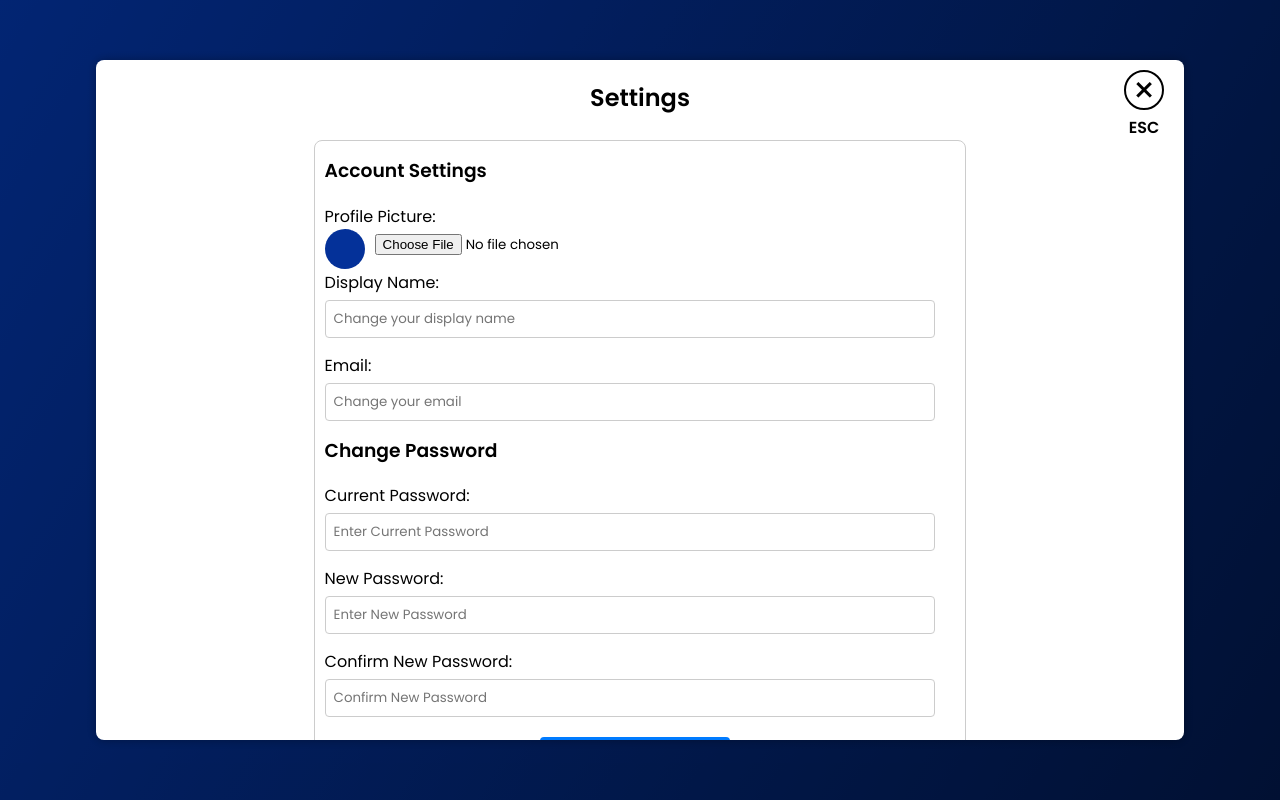
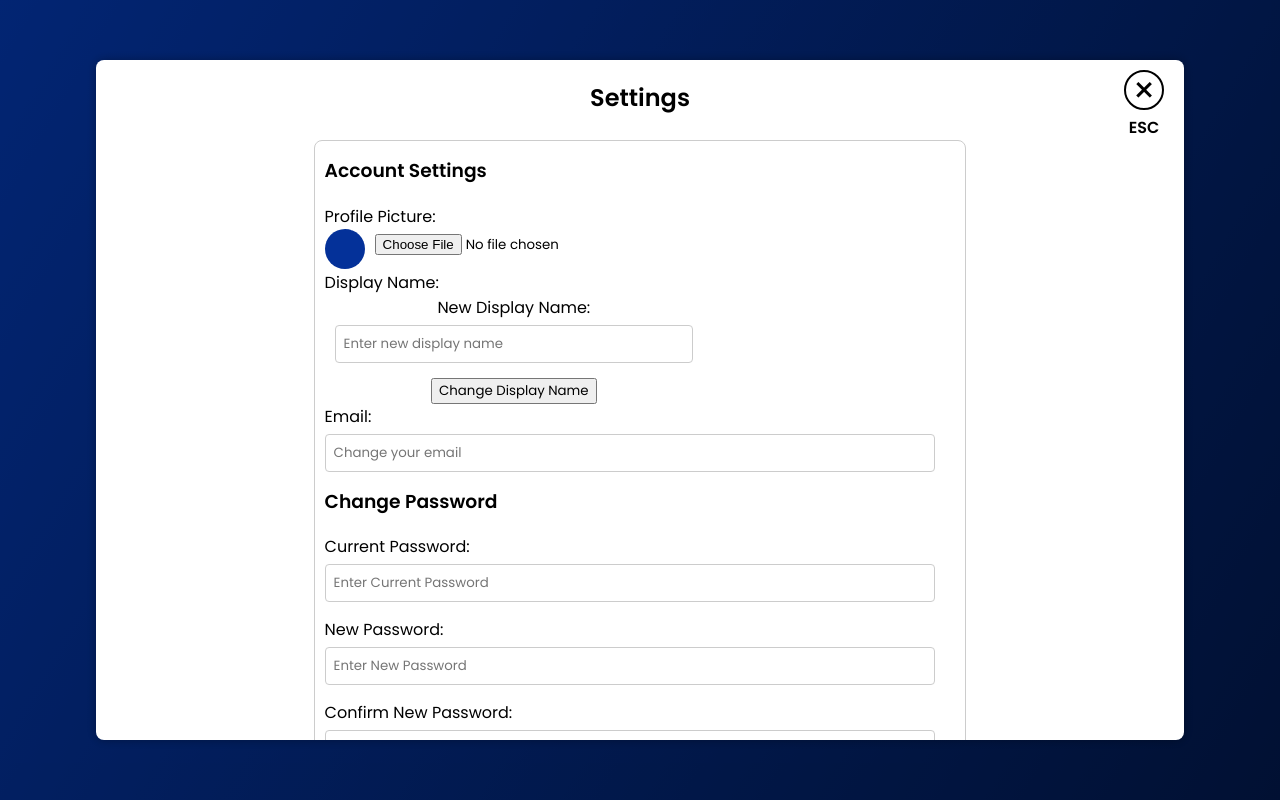
Before and after one commit to JackGerry1/KS222-Dynamics, a React (Create React App) app: page /settings in a window 1280 px wide. Built offline with nearby package versions, Linux system fonts and the light colour scheme; no server answers; sample sign-in values are in the browser's storage.

Commit message:
adding change display name function

```diff
--- a/src/components/Settings.jsx
+++ b/src/components/Settings.jsx
@@ -1,57 +1,138 @@
-// src/Pages/Settings.js
-
-// Settings.jsx with the releavent react includes and the css files
 import React, { useState } from "react";
 import { Link } from "react-router-dom";
+// import DeleteConfirmation from "./DeleteConfirmationPopUp";
 import "../styles/Settings.css";
+import { getAuth, deleteUser, updateProfile } from "firebase/auth";
+import { db } from "../firebase";
+import {
+  doc,
+  deleteDoc,
+  setDoc,
+  collection,
+  getDocs,
+  updateDoc,
+} from "firebase/firestore";
 import { changePageTitle } from "../components/Title";
 
-// function to handle the settings page
 const Settings = ({ user }) => {
-
-  // Update page title
-  changePageTitle('KS222-Settings');
-
   // State for toggling the settings visibility
   const [showSettings, setShowSettings] = useState(true);
+  const [newDisplayName, setNewDisplayName] = useState("");
+  const [error] = useState("");
 
-  // function for the close buttons
+  changePageTitle("KS222-Settings");
+
+  // Function for handling the closing of the settings modal
   const handleSettingsClose = () => {
-    // Hide the settings component
     setShowSettings(false);
-    // Go back to the previous page using browser history
     window.history.back();
   };
 
   // Hide settings when not active
   if (!showSettings) return null;
 
+  // Function to change the display name
+  const changeDisplayName = async (newDisplayName) => {
+    // Check if the user is logged in
+    const auth = getAuth();
+    const user = auth.currentUser;
+
+    if (user) {
+      // Fetch user's email
+      const userEmail = user.email;
+
+      // Update user profile display name
+      await updateProfile(user, {
+        displayName: newDisplayName,
+      });
+      console.log("Updated user profile display name: " + user.displayName);
+
+      await setDoc(doc(db, "users", user.uid), {
+        uid: user.uid,
+        username: newDisplayName,
+        email: userEmail,
+      });
+      console.log("Created new user document in Firestore");
+
+      // Reference to the userChats collection
+      const userChatsRef = collection(db, "userChats");
+
+      // Get all documents in the userChats collection
+      const userChatsSnapshot = await getDocs(userChatsRef);
+
+      // Iterate through each document in the userChats collection
+      userChatsSnapshot.forEach(async (doc) => {
+        // Extract data from the document this is the uid of the userChat
+        const data = doc.data();
+
+        // Iterate through each key in the data object
+        Object.keys(data).forEach(async (key) => {
+          // Extract the nested object corresponding to the current key, which is the combinedId
+          const nestedObject = data[key];
+
+          // Check if the nested object is of type 'object' and if it can find the current users uid in any other records
+          // this is to make sure it updates the username info with the other users they are chatting with
+          if (
+            typeof nestedObject === "object" &&
+            user.uid === nestedObject.userInfo.uid
+          ) {
+            try {
+              // Update the userInfo nested object with new user display name and keep the same user uid
+
+              /*
+              so the below code will update a new userInfo fields so it looks like this
+              UjHXGwDoM7r4nvYyNpU5zqIi8b1E1xpoLWvbnKgfcAZJmYlF6Yf28FKs (combinedId):
+                userInfo:
+                    uid: "UjHXGwDoM7r4nvYyNpU5zqIi8b1E" (string)
+                    username "bob" (string)
+              */
+
+              await updateDoc(
+                // Use doc.ref because doc is causing doc is not a function error
+                doc.ref,
+                {
+                  [key + ".userInfo"]: {
+                    uid: user.uid,
+                    username: newDisplayName,
+                  },
+                }
+              );
+              // catch any error
+            } catch (error) {
+              console.error("Error updating document:", error);
+            }
+          }
+        });
+      });
+    }
+  };
+
   return (
-    // Modal container so it popups instead of redirecting to a new page
-    <div class="modal">
+    // Modal container so it pops up instead of redirecting to a new page
+    <div className="modal">
       {/* Content inside the modal is the settings page*/}
-      <div class="modal-content">
+      <div className="modal-content">
         {/* Container for the close button */}
-        <div class="close-button">
+        <div className="close-button">
           <Link onClick={handleSettingsClose}>
             {/* Link wrapper for triggering the close action */}
-            <span class="close-icon">&times;</span>
+            <span className="close-icon">&times;</span>
 
             {/* Text representation of the 'ESC' key/symbol */}
-            <span class="close-text">ESC</span>
+            <span className="close-text">ESC</span>
           </Link>
         </div>{" "}
         {/* end of close-button */}
         {/* Form for user settings */}
         <h2>Settings</h2>
-        <form class="settings-form">
+        <div className="settings-form">
           {/* Column container for settings */}
-          <div class="column">
+          <div className="column">
             {/* Subtitle for the account settings */}
             <h3>Account Settings</h3>
             <label htmlFor="profilePic">Profile Picture:</label>
             {/* Label for profile picture input */}
-            <div class="profile-picture">
+            <div className="profile-picture">
               {/* Container for profile picture */}
               <input
                 type="file"
@@ -62,16 +143,28 @@ const Settings = ({ user }) => {
               {/* end of profile picture */}
             </div>{" "}
             {/* end of column */}
-            <label for="displayName">Display Name:</label>
+            <label htmlFor="displayName">Display Name:</label>
             {/* Label for display name input with text type and placeholder text*/}
-            <input
-              type="text"
-              id="displayName"
-              name="displayName"
-              placeholder="Change your display name"
-            />
-            {/* Label for email input with emaile type and placeholder text*/}
-            <label for="email">Email:</label>
+            <form
+              className="settings-form"
+              onSubmit={(e) => e.preventDefault()}
+            >
+              <label htmlFor="newDisplayName">New Display Name:</label>
+              <input
+                type="text"
+                id="newDisplayName"
+                name="newDisplayName"
+                placeholder="Enter new display name"
+                value={newDisplayName}
+                onChange={(e) => setNewDisplayName(e.target.value)}
+              />
+              <button onClick={() => changeDisplayName(newDisplayName)}>
+                Change Display Name
+              </button>
+              {error && <p className="error-message">{error}</p>}
+            </form>
+            {/* Label for email input with email type and placeholder text*/}
+            <label htmlFor="email">Email:</label>
             <input
               type="email"
               id="email"
@@ -80,59 +173,59 @@ const Settings = ({ user }) => {
             />
             {/* Title for the change password section */}
             <h3>Change Password</h3>
-            <label for="password">Current Password:</label>
+            <label htmlFor="currentPassword">Current Password:</label>
             {/* Label for current password input with type password and placeholder*/}
             <input
               type="password"
-              id="password"
-              name="password"
+              id="currentPassword"
+              name="currentPassword"
               placeholder="Enter Current Password"
             />
-            <label for="password">New Password:</label>
+            <label htmlFor="newPassword">New Password:</label>
             {/* Label for new password input */}
             <input
               type="password"
-              id="password"
-              name="password"
+              id="newPassword"
+              name="newPassword"
               placeholder="Enter New Password"
             />
             {/* Label for confirming new password input type password and placeholder*/}
-            <label for="password">Confirm New Password:</label>
+            <label htmlFor="confirmNewPassword">Confirm New Password:</label>
             <input
               type="password"
-              id="password"
-              name="password"
+              id="confirmNewPassword"
+              name="confirmNewPassword"
               placeholder="Confirm New Password"
             />
             {/* Change Password Button */}
             <div className="settings-content">
-              <button class="change-button">Change Password</button>
+              <button className="change-button">Change Password</button>
             </div>{" "}
             {/* end of settings-content */}
           </div>{" "}
           {/* end of column */}
-        </form>{" "}
+        </div>{" "}
         {/* end of settings-form */}
-        <form class="settings-form">
-          <div class="column">
+        <form className="settings-form">
+          <div className="column">
             {/* Subtitle for the danger zone */}
             <h3>Danger Zone</h3>
             {/* Delete Account */}
             <div className="settings-content">
-              <button class="delete-account-button">Delete Account</button>
+              {/* <DeleteConfirmation onDelete={handleDeleteAccount} /> */}
             </div>
             {/* end of settings-content */}
           </div>
           {/* end of column */}
         </form>
         {/* end of settings-form */}
-        <form class="settings-form">
+        <form className="settings-form">
           {/* Form for privacy settings */}
-          <div class="column">
+          <div className="column">
             {/* Column wrapper */}
             <h3>Privacy Settings</h3> {/* Title for privacy settings section */}
             {/* Dropdown to control who can contact */}
-            <label for="contactControl">Control Who Can Contact You:</label>
+            <label htmlFor="contactControl">Control Who Can Contact You:</label>
             <select id="contactControl" name="contactControl">
               {/* Option for allowing everyone to contact */}
               <option value="everyone">Everyone</option>
@@ -144,7 +237,7 @@ const Settings = ({ user }) => {
               <option value="none">No One</option>
             </select>
             {/* Dropdown for status visibility */}
-            <label for="statusVisibility">Status Visibility:</label>
+            <label htmlFor="statusVisibility">Status Visibility:</label>
             <select id="statusVisibility" name="statusVisibility">
               {/* Option for status visible to all */}
               <option value="visible">Visible to All</option>
@@ -156,8 +249,8 @@ const Settings = ({ user }) => {
               <option value="hidden">Hidden</option>
             </select>
             {/* Dropdown for setting status message */}
-            <label for="statusMessage">Status Message:</label>
-            <select id="statusVisibility" name="statusVisibility">
+            <label htmlFor="statusMessage">Status Message:</label>
+            <select id="statusMessage" name="statusMessage">
               {/* Option for online status */}
               <option value="Online">Online</option>
 
@@ -195,7 +288,7 @@ const Settings = ({ user }) => {
             {/* Content wrapper */}
             <div className="settings-content">
               {/* Button to save changes */}
-              <button class="change-button" onClick={handleSettingsClose}>
+              <button className="change-button" onClick={handleSettingsClose}>
                 Save Changes
               </button>
             </div>{" "}
@@ -206,9 +299,8 @@ const Settings = ({ user }) => {
         {/* end of settings-form */}
       </div>{" "}
       {/* end of modal-content */}
-    </div> // end of modal
+    </div>
   );
 };
 
-// Exporting the Settings component as default
 export default Settings;
```
